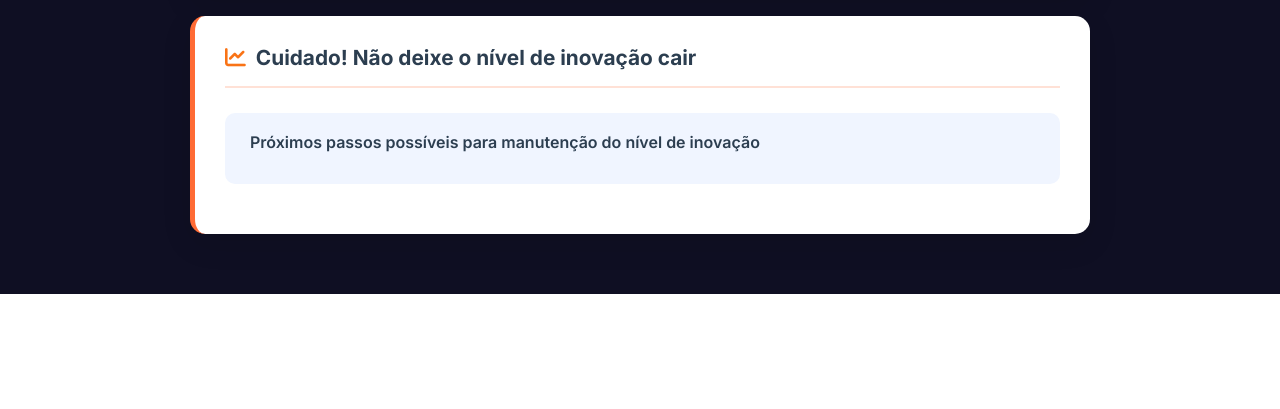
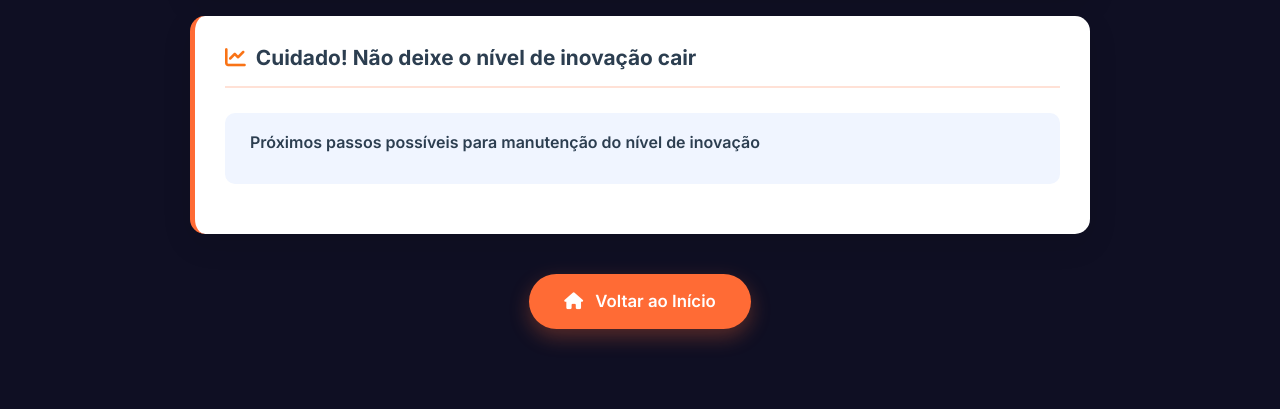
Before and after one commit to neoventures-tech/diag360, a Django app: template forms/templates/forms/evaluation_result.html in a window 1280 px wide. Shown: the part 1453-1862 px from the top of the page. Before the commit the page ends 1747 px from the top, so only its background shows below. Run offline with Django 5.2, Linux system fonts and the light colour scheme; the template is opened without the code that fills it, so the values that code supplies are empty.

Commit message:
iniciando diag360

```diff
--- a/forms/templates/forms/evaluation_result.html
+++ b/forms/templates/forms/evaluation_result.html
@@ -839,16 +839,16 @@
 
 
         <!-- Action Buttons -->
-{#        <div class="action-buttons">#}
-{#            <a href="/" class="btn btn-primary">#}
-{#                <i class="fas fa-home me-2"></i>#}
-{#                Voltar ao Início#}
-{#            </a>#}
+        <div class="action-buttons">
+            <a href="/" class="btn btn-primary">
+                <i class="fas fa-home me-2"></i>
+                Voltar ao Início
+            </a>
 {#            <button class="btn btn-secondary" onclick="prepareAndPrint()">#}
 {#                <i class="fas fa-file-pdf me-2"></i>#}
 {#                Gerar PDF#}
 {#            </button>#}
-{#        </div>#}
+        </div>
     </div>
 
     <script src="https://cdn.jsdelivr.net/npm/bootstrap@5.3.0/dist/js/bootstrap.bundle.min.js"></script>
```
